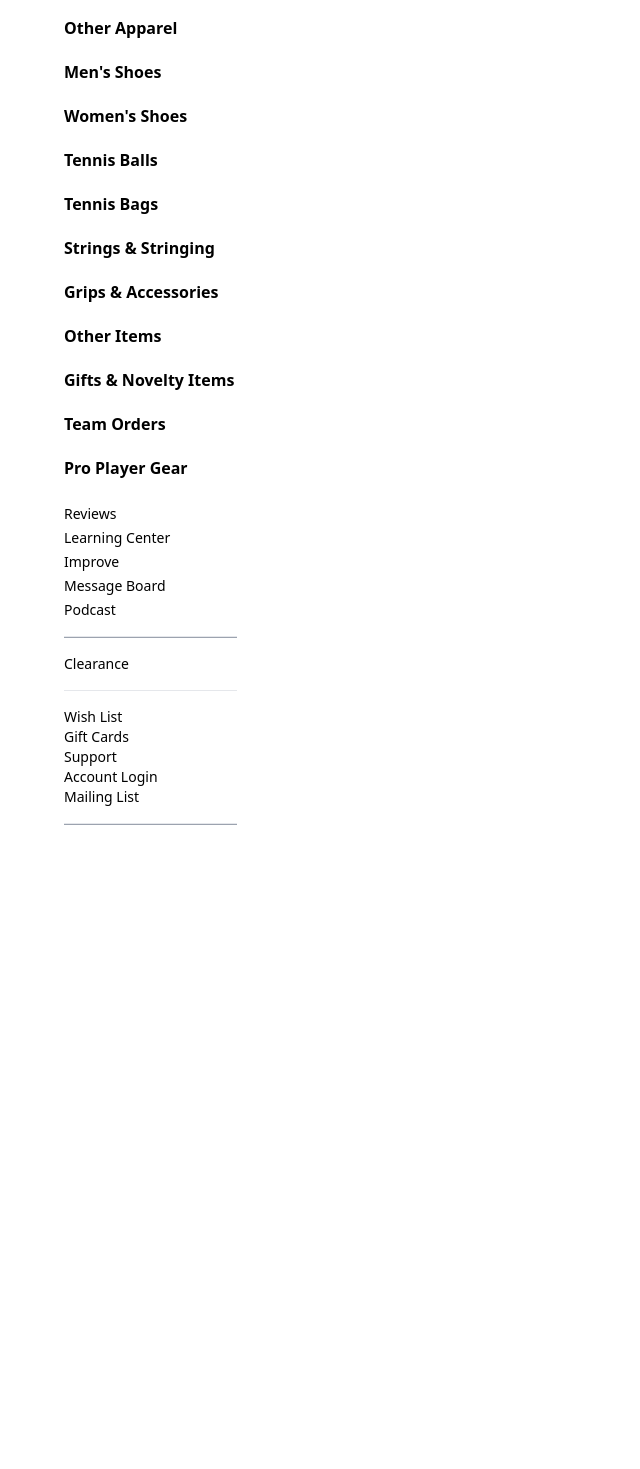
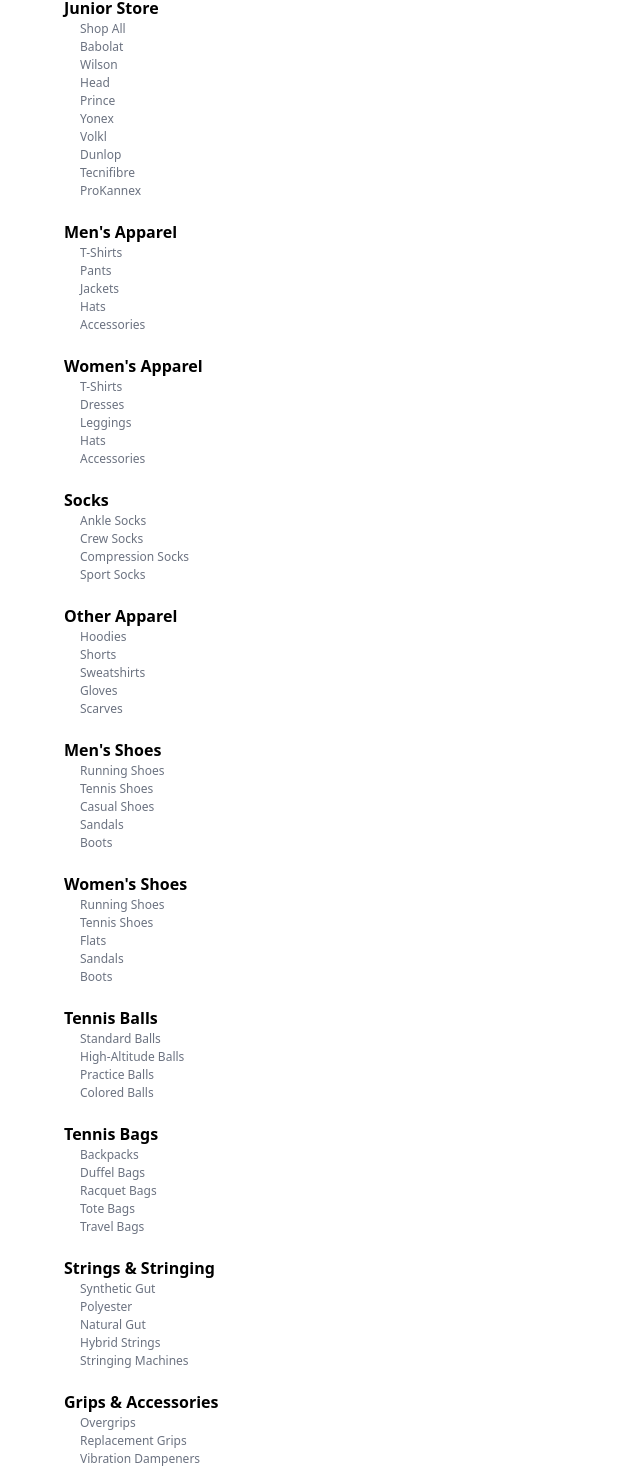
Before and after one commit to BlindManCry/tennisWarehouseCln, a React (Vite) app: page / in a window 1280 px wide. Shown: the part 738-2207 px from the top of the page, without its empty margins (0-640 px from the left). Before the commit the page ends 1579 px from the top, so only its background shows below. Built offline with nearby package versions, Linux system fonts and the light colour scheme; data requests are answered from the project's data file.

Commit message:
make json server for categories and fetch data from this categoris

```diff
--- a/package.json
+++ b/package.json
@@ -10,6 +10,7 @@
     "preview": "vite preview"
   },
   "dependencies": {
+    "json-server": "^1.0.0-alpha.23",
     "react": "^18.2.0",
     "react-dom": "^18.2.0",
     "react-router-dom": "^6.22.3"
--- a/src/AppLayout.jsx
+++ b/src/AppLayout.jsx
@@ -5,12 +5,11 @@
 function AppLayout() {
   return (
     <div>
-      <p>SASHA DA LEVANA</p>
       <Header />
       <div className="flex w-[90%] m-auto">
-        <di className="w-[15%]">
+        <div className="w-[15%]">
           <Sidebar />
-        </di>
+        </div>
         <div className="w-[85%]">
           <Hero />
         </div>
--- /dev/null
+++ b/src/api/db.json
@@ -0,0 +1,153 @@
+{
+  "categories": [
+    {
+      "name": "Tennis Racquets",
+      "subcategories": [
+        "Shop All",
+        "Babolat",
+        "Wilson",
+        "Head",
+        "Prince",
+        "Yonex",
+        "Volkl",
+        "Dunlop",
+        "Tecnifibre",
+        "ProKannex"
+      ]
+    },
+    {
+      "name": "Junior Store",
+      "subcategories": [
+        "Shop All",
+        "Babolat",
+        "Wilson",
+        "Head",
+        "Prince",
+        "Yonex",
+        "Volkl",
+        "Dunlop",
+        "Tecnifibre",
+        "ProKannex"
+      ]
+    },
+    {
+      "name": "Men's Apparel",
+      "subcategories": ["T-Shirts", "Pants", "Jackets", "Hats", "Accessories"]
+    },
+    {
+      "name": "Women's Apparel",
+      "subcategories": [
+        "T-Shirts",
+        "Dresses",
+        "Leggings",
+        "Hats",
+        "Accessories"
+      ]
+    },
+    {
+      "name": "Socks",
+      "subcategories": [
+        "Ankle Socks",
+        "Crew Socks",
+        "Compression Socks",
+        "Sport Socks"
+      ]
+    },
+    {
+      "name": "Other Apparel",
+      "subcategories": ["Hoodies", "Shorts", "Sweatshirts", "Gloves", "Scarves"]
+    },
+    {
+      "name": "Men's Shoes",
+      "subcategories": [
+        "Running Shoes",
+        "Tennis Shoes",
+        "Casual Shoes",
+        "Sandals",
+        "Boots"
+      ]
+    },
+    {
+      "name": "Women's Shoes",
+      "subcategories": [
+        "Running Shoes",
+        "Tennis Shoes",
+        "Flats",
+        "Sandals",
+        "Boots"
+      ]
+    },
+    {
+      "name": "Tennis Balls",
+      "subcategories": [
+        "Standard Balls",
+        "High-Altitude Balls",
+        "Practice Balls",
+        "Colored Balls"
+      ]
+    },
+    {
+      "name": "Tennis Bags",
+      "subcategories": [
+        "Backpacks",
+        "Duffel Bags",
+        "Racquet Bags",
+        "Tote Bags",
+        "Travel Bags"
+      ]
+    },
+    {
+      "name": "Strings & Stringing",
+      "subcategories": [
+        "Synthetic Gut",
+        "Polyester",
+        "Natural Gut",
+        "Hybrid Strings",
+        "Stringing Machines"
+      ]
+    },
+    {
+      "name": "Grips & Accessories",
+      "subcategories": [
+        "Overgrips",
+        "Replacement Grips",
+        "Vibration Dampeners",
+        "Grip Enhancers"
+      ]
+    },
+    {
+      "name": "Other Items",
+      "subcategories": [
+        "Tennis Towels",
+        "Water Bottles",
+        "Sunscreen",
+        "Injury Supports"
+      ]
+    },
+    {
+      "name": "Gifts & Novelty Items",
+      "subcategories": [
+        "Tennis-themed Gifts",
+        "Novelty Keychains",
+        "Funny Tennis Socks",
+        "Gift Cards"
+      ]
+    },
+    {
+      "name": "Team Orders",
+      "subcategories": [
+        "Custom Team Apparel",
+        "Team Equipment Bundles",
+        "Logo Design Services"
+      ]
+    },
+    {
+      "name": "Pro Player Gear",
+      "subcategories": [
+        "Player Signature Racquets",
+        "Autographed Memorabilia",
+        "Exclusive Player Merchandise"
+      ]
+    }
+  ]
+}
--- a/src/ui/Sidebar/Sidebar.jsx
+++ b/src/ui/Sidebar/Sidebar.jsx
@@ -1,4 +1,17 @@
+import { useEffect, useState } from "react";
+
 function Sidebar() {
+  const [categories, setCategories] = useState([]);
+
+  useEffect(function () {
+    async function fetchCategories() {
+      const res = await fetch("http://localhost:3000/categories");
+      const data = await res.json();
+      setCategories(data);
+    }
+    fetchCategories();
+  }, []);
+
   return (
     <div className="flex flex-col items-start mt-7">
       <div className="flex flex-col gap-4">
@@ -10,52 +23,29 @@
         </button>
       </div>
 
-      <div className="flex flex-col mt-6 gap-5">
-        <p className="font-bold">Tennis Racquets</p>
-        <p className="font-bold">Junior Store</p>
-        <p className="font-bold">Men's Apparel</p>
-        <p className="font-bold">Women's Apparel</p>
-        <p className="font-bold">Socks</p>
-        <p className="font-bold">Other Apparel</p>
-        <p className="font-bold">Men's Shoes</p>
-        <p className="font-bold">Women's Shoes</p>
-        <p className="font-bold">Tennis Balls</p>
-        <p className="font-bold">Tennis Bags</p>
-        <p className="font-bold">Strings & Stringing</p>
-        <p className="font-bold">Grips & Accessories </p>
-        <p className="font-bold">Other Items</p>
-        <p className="font-bold">Gifts & Novelty Items</p>
-        <p className="font-bold">Team Orders </p>
-        <p className="font-bold">Pro Player Gear</p>
+      <div className="flex flex-col mt-6 gap-5 mb-4">
+        {categories.map((category, index) => {
+          return (
+            <div key={category.id}>
+              <p className="font-bold  cursor-pointer hover:underline">
+                {category.name}
+              </p>
+              <div className="flex flex-col pl-4">
+                {category.subcategories.map((item, index) => {
+                  return (
+                    <p
+                      key={index}
+                      className="text-[12px] text-gray-500 cursor-pointer hover:text-[black] hover:underline"
+                    >
+                      {item}
+                    </p>
+                  );
+                })}
+              </div>
+            </div>
+          );
+        })}
       </div>
-
-      <div className="flex flex-col mt-6 gap-1">
-        <p className="text-sm cursor-pointer hover:underline">Reviews</p>
-        <p className="text-sm cursor-pointer hover:underline">
-          Learning Center
-        </p>
-        <p className="text-sm cursor-pointer hover:underline">Improve</p>
-        <p className="text-sm cursor-pointer hover:underline">Message Board</p>
-        <p className="text-sm cursor-pointer hover:underline">Podcast</p>
-      </div>
-
-      <hr className="mt-4 w-full h-[2px] bg-gray-400" />
-
-      <div className="flex flex-col mt-4">
-        <p className="text-sm cursor-pointer hover:underline">Clearance</p>
-      </div>
-
-      <hr className="mt-4 w-full h-[1px] bg-gray-400" />
-
-      <div className="felx flex-col mt-4 gap-1">
-        <p className="text-sm cursor-pointer hover:underline">Wish List</p>
-        <p className="text-sm cursor-pointer hover:underline">Gift Cards</p>
-        <p className="text-sm cursor-pointer hover:underline">Support</p>
-        <p className="text-sm cursor-pointer hover:underline">Account Login</p>
-        <p className="text-sm cursor-pointer hover:underline">Mailing List</p>
-      </div>
-
-      <hr className="mt-4 w-full h-[2px] bg-gray-400 mb-4" />
     </div>
   );
 }
```
Also changed, not shown: 1 other file (tests, documents, lock files or other folders).
